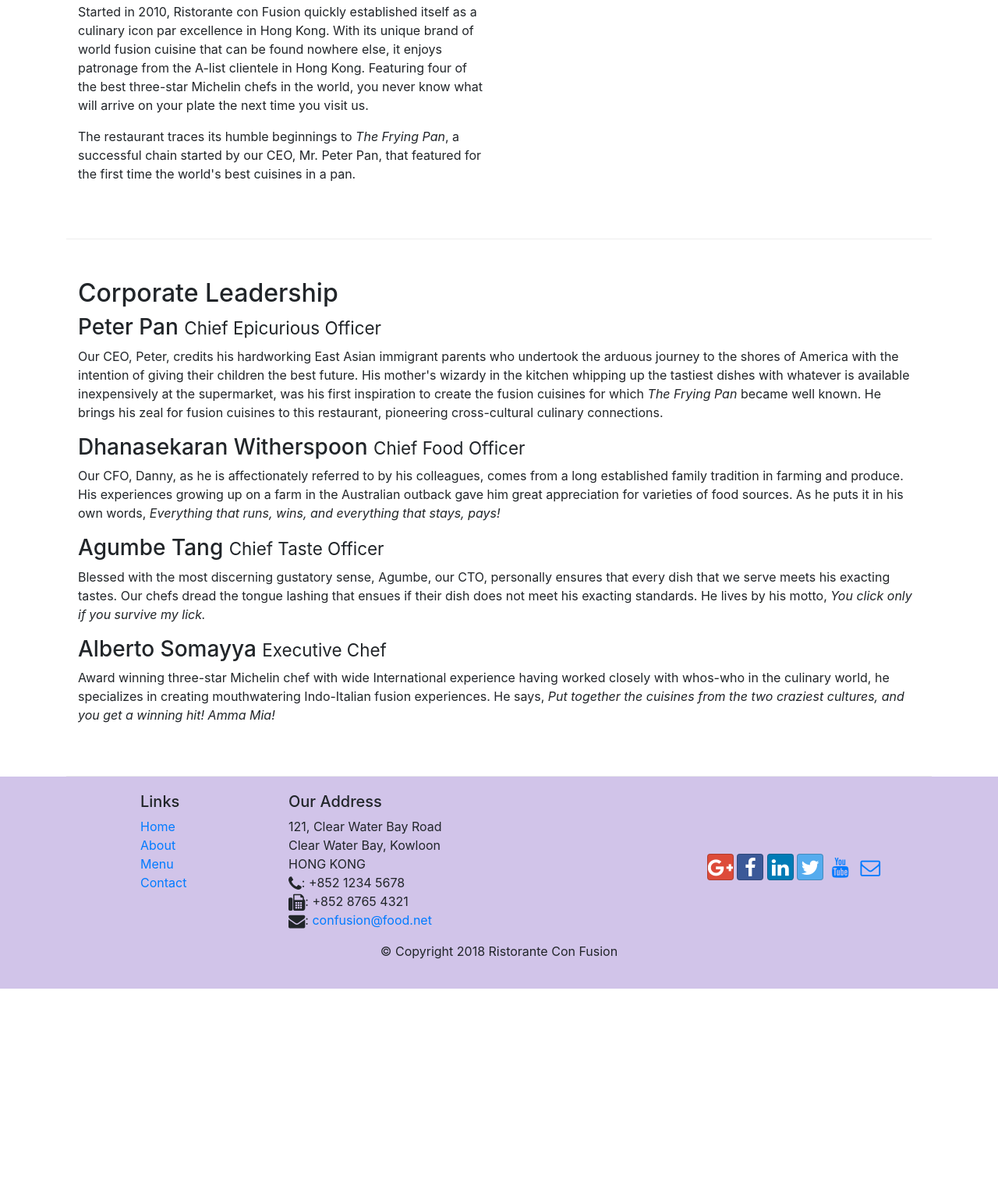
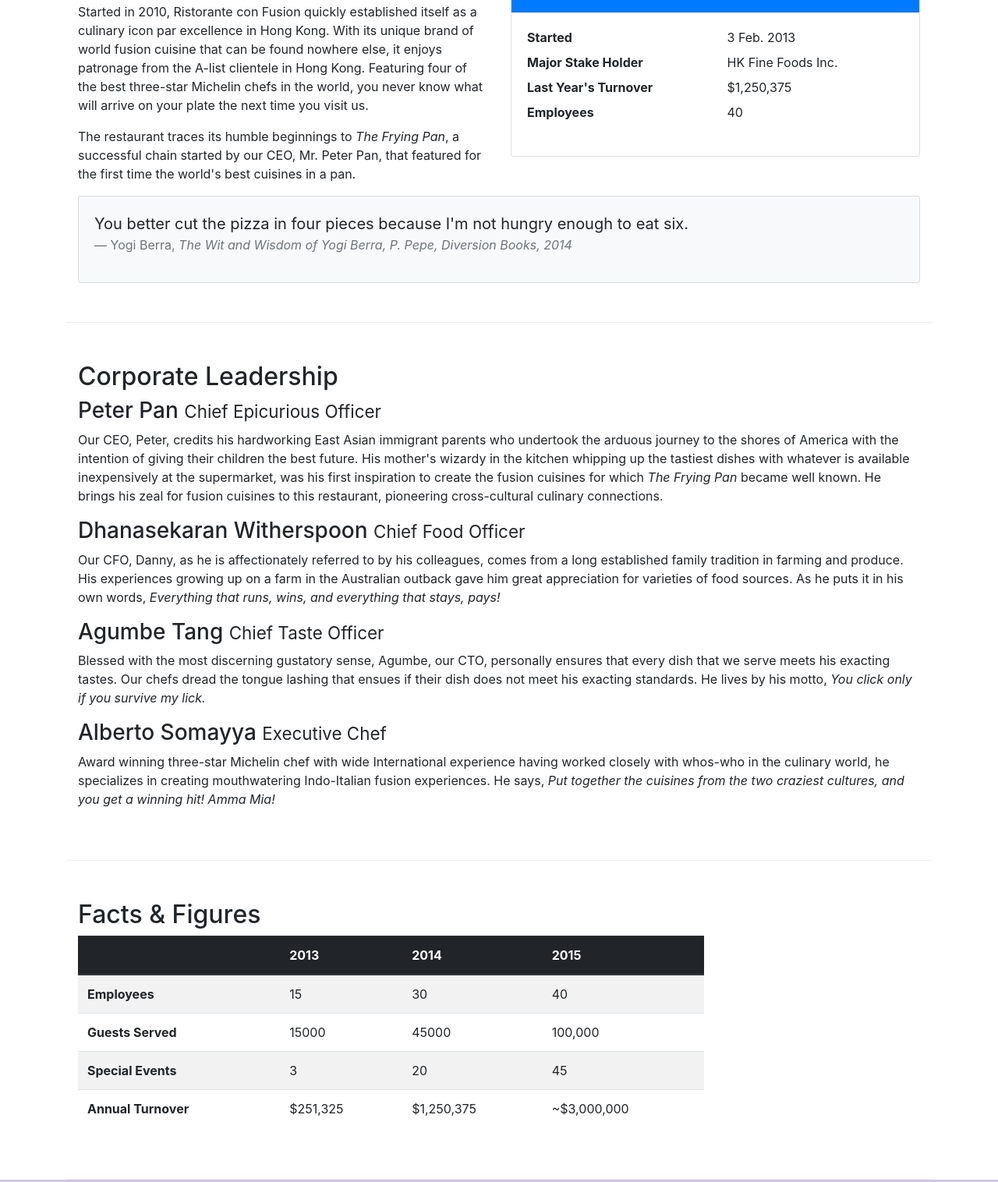
Before and after one commit to djdadz28/Coursera_Full_Stack, a website: page aboutus.html in a window 1280 px wide. Shown: the part 558-2074 px from the top of the page at 78% size. Before the commit the page ends 1826 px from the top, so only its background shows below. Drawn offline with nearby package versions, Linux system fonts and the light colour scheme.

Commit message:
Tables and Cards

```diff
--- a/aboutus.html
+++ b/aboutus.html
@@ -67,7 +67,35 @@
                 <p>Started in 2010, Ristorante con Fusion quickly established itself as a culinary icon par excellence in Hong Kong. With its unique brand of world fusion cuisine that can be found nowhere else, it enjoys patronage from the A-list clientele in Hong Kong.  Featuring four of the best three-star Michelin chefs in the world, you never know what will arrive on your plate the next time you visit us.</p>
                 <p>The restaurant traces its humble beginnings to <em>The Frying Pan</em>, a successful chain started by our CEO, Mr. Peter Pan, that featured for the first time the world's best cuisines in a pan.</p>
             </div>
-            <div>
+            <div class="col-sm">
+                <div class="card">
+                    <h3 class="card-header bg-primary text-white">Facts At a Glance</h3>
+                    <div class="card-body">
+                        <dl class="row">
+                            <dt class="col-6">Started</dt>
+                            <dd class="col-6"> 3 Feb. 2013</dd>
+                            <dt class="col-6">Major Stake Holder</dt>
+                            <dd class="col-6">HK Fine Foods Inc.</dd>
+                            <dt class="col-6">Last Year's Turnover</dt>
+                            <dd class="col-6">$1,250,375</dd>
+                            <dt class="col-6">Employees</dt>
+                            <dd class="col-6">40</dd>
+                        </dl>
+                    </div>
+                </div>
+            </div>
+            <div class="col-12">
+                <div class="card card-body bg-light">
+                    <blockquote class="blockquote">
+                        <p class="mb-0">You better cut the pizza in four pieces
+                            because I'm not hungry enough to eat six.
+                        </p>
+                        <footer class="blockquote-footer">Yogi Berra,
+                            <cite title="Source Title">The Wit and Wisdom of
+                                Yogi Berra, P. Pepe, Diversion Books, 2014</cite>
+                        </footer>
+                    </blockquote>
+                </div>
             </div>
         </div>
 
@@ -84,6 +112,52 @@
                 <h3>Alberto Somayya <small>Executive Chef</small></h3>
                 <p class="d-none d-sm-block">Award winning three-star Michelin chef with wide International experience having worked closely with whos-who in the culinary world, he specializes in creating mouthwatering Indo-Italian fusion experiences. He says, <em>Put together the cuisines from the two craziest cultures, and you get a winning hit! Amma Mia!</em></p class="d-none d-sm-block">
             </div>
+       </div>
+       <div class="row row-content">
+           <div class="col-12 col-sm-9">
+               <h2>Facts &amp; Figures</h2>
+               <div class="table-responsive">
+                <table class="table table-striped">
+                    <thead class="thead-dark">
+                        <tr>
+                            <th>&nbsp;</th>
+                            <th>2013</th>
+                            <th>2014</th>
+                            <th>2015</th>
+                        </tr>
+                    </thead>
+                    <tbody>
+                        <tr>
+                            <th>Employees</th>
+                            <td>15</td>
+                            <td>30</td>
+                            <td>40</td>
+                        </tr>
+                        <tr>
+                            <th>Guests Served</th>
+                            <td>15000</td>
+                            <td>45000</td>
+                            <td>100,000</td>
+                        </tr>
+                        <tr>
+                            <th>Special Events</th>
+                            <td>3</td>
+                            <td>20</td>
+                            <td>45</td>
+                        </tr>
+                        <tr>
+                            <th>Annual Turnover</th>
+                            <td>$251,325</td>
+                            <td>$1,250,375</td>
+                            <td>~$3,000,000</td>
+                        </tr>
+                    </tbody>
+                </table>
+            </div>
+           </div>
+           <div class="col-12 col-sm-3">
+
+           </div>
        </div>
 
     </div>
```
